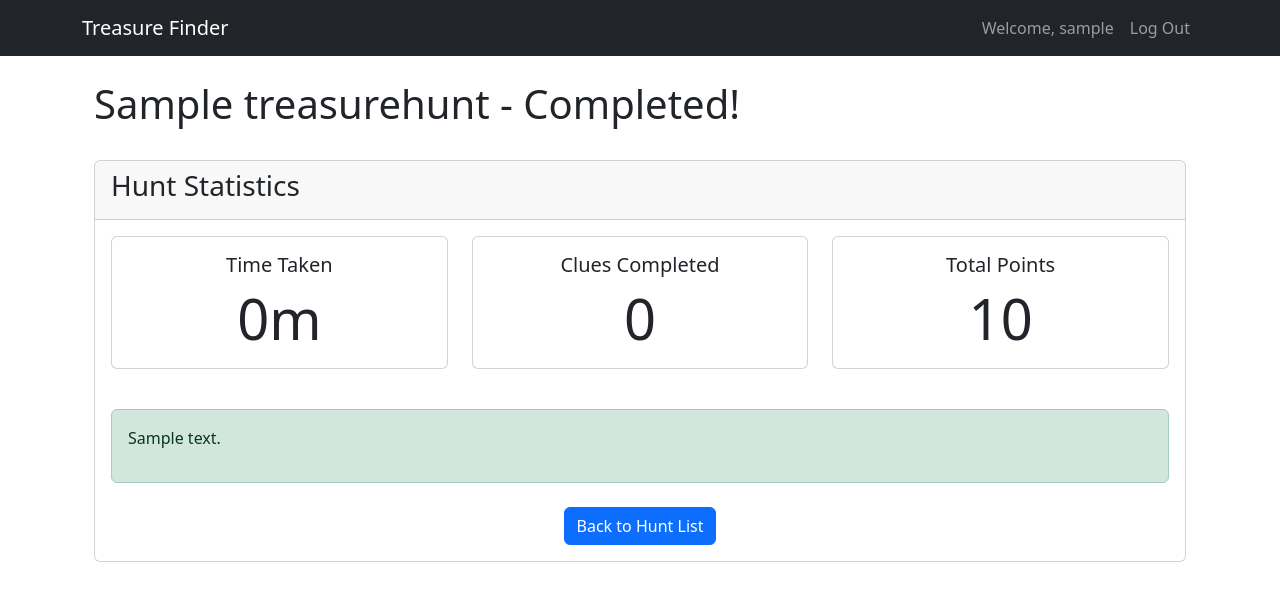
After one commit to cmauec/treasure-hunt, a Django app: page /treasure-hunts/hunt/00000000-0000-0000-0000-000000000001/completion/ in a window 1280 px wide. The commit adds this page. Shown: the top 601 px of the page. Run offline with Django 5.2, Linux system fonts and the light colour scheme; a user stored in the database is signed in; tables that the repository leaves empty hold one stand-in row (values such as "Sample post"); data that the repository does not hold is empty; parts of the project's set-up code (start-up, migrations or seed data) failed here and were passed over.

Commit message:
Refactor treasure hunt completion flow and add completion statistics page

```diff
--- /dev/null
+++ b/core/templates/core/hunt_completion.html
@@ -0,0 +1,55 @@
+{% extends 'core/base.html' %}
+
+{% block title %}{{ treasure_hunt.title }} - Completed!{% endblock %}
+
+{% block content %}
+<div class="container">
+    <div class="row mb-4">
+        <div class="col">
+            <h1>{{ treasure_hunt.title }} - Completed!</h1>
+        </div>
+    </div>
+
+    <div class="card">
+        <div class="card-header">
+            <h3>Hunt Statistics</h3>
+        </div>
+        <div class="card-body">
+            <div class="row">
+                <div class="col-md-4">
+                    <div class="card text-center mb-3">
+                        <div class="card-body">
+                            <h5 class="card-title">Time Taken</h5>
+                            <p class="card-text display-4">{{ time_taken }}</p>
+                        </div>
+                    </div>
+                </div>
+                <div class="col-md-4">
+                    <div class="card text-center mb-3">
+                        <div class="card-body">
+                            <h5 class="card-title">Clues Completed</h5>
+                            <p class="card-text display-4">{{ total_clues }}</p>
+                        </div>
+                    </div>
+                </div>
+                <div class="col-md-4">
+                    <div class="card text-center mb-3">
+                        <div class="card-body">
+                            <h5 class="card-title">Total Points</h5>
+                            <p class="card-text display-4">{{ total_points }}</p>
+                        </div>
+                    </div>
+                </div>
+            </div>
+
+            <div class="alert alert-success mt-4">
+                <p>{{ treasure_hunt.completion_message }}</p>
+            </div>
+
+            <div class="text-center mt-4">
+                <a href="{% url 'treasure_hunt_list' %}" class="btn btn-primary">Back to Hunt List</a>
+            </div>
+        </div>
+    </div>
+</div>
+{% endblock %}
--- a/core/templates/core/hunt_details.html
+++ b/core/templates/core/hunt_details.html
@@ -94,7 +94,7 @@
                                             You have completed this hunt!
                                         </div>
                                         <p>Points obtained: {{ user_progress.total_points }}</p>
-                                        <a href="{% url 'view_hunt' treasure_hunt.id %}" class="btn btn-primary w-100">
+                                        <a href="{% url 'hunt_completion' treasure_hunt.id %}" class="btn btn-primary w-100">
                                             View Details
                                         </a>
                                     {% else %}
--- a/core/urls.py
+++ b/core/urls.py
@@ -19,12 +19,15 @@ urlpatterns = [
     path("edit/<uuid:hunt_id>/", views.edit_hunt, name="edit_hunt"),
     path("delete/<uuid:hunt_id>/", views.delete_hunt, name="delete_hunt"),
     path("signup/", views.SignUpView.as_view(), name="signup"),
+    path("hunt/delete/<uuid:hunt_id>/", views.delete_hunt, name="delete_hunt"),
     path(
-        "treasure-hunts/delete/<uuid:hunt_id>/", views.delete_hunt, name="delete_hunt"
-    ),
-    path(
-        "treasure-hunts/<uuid:hunt_id>/participants/",
+        "hunt/<uuid:hunt_id>/participants/",
         views.view_hunt_participants,
         name="hunt_participants",
     ),
+    path(
+        "hunt/<uuid:hunt_id>/completion/",
+        views.hunt_completion,
+        name="hunt_completion",
+    ),
 ]
--- a/core/views.py
+++ b/core/views.py
@@ -229,51 +229,44 @@ def verify_location(request, hunt_id):
         abs(current_clue.latitude - user_lat) <= margin
         and abs(current_clue.longitude - user_lng) <= margin
     ):
-
         # Get the next clue
         next_clue = progress.treasure_hunt.clues.filter(
             order__gt=current_clue.order
         ).first()
 
+        # Award points for completing the current clue
+        progress.total_points += progress.treasure_hunt.points_per_clue
+
         if next_clue:
             # Update the user to the next clue
             progress.current_clue = next_clue
-            # Award points for completing the current clue
-            progress.total_points += progress.treasure_hunt.points_per_clue
             progress.save()
             return JsonResponse(
                 {
                     "success": True,
                     "message": current_clue.unlock_message,
-                    "next_clue": {
-                        "hint_text": next_clue.hint_text,
-                        "order": next_clue.order,
-                    },
+                    "next_clue": True,
                 }
             )
-
-        # The user has completed all the clues
-        progress.is_completed = True
-        # Award points for completing the last clue and the bonus for completing the hunt
-        progress.total_points += (
-            progress.treasure_hunt.points_per_clue
-            + progress.treasure_hunt.completion_points
-        )
-        # Register the completion date
-        progress.completed_at = timezone.now()
-        progress.save()
-        return JsonResponse(
-            {
-                "success": True,
-                "message": "¡Congratulations! You have completed the treasure hunt",
-                "completed": True,
-            }
-        )
+        else:
+            # This was the last clue - mark as completed
+            progress.is_completed = True
+            progress.completed_at = timezone.now()
+            progress.total_points += progress.treasure_hunt.completion_points
+            progress.save()
+            return JsonResponse(
+                {
+                    "success": True,
+                    "message": current_clue.unlock_message,
+                    "completed": True,
+                    "completion_url": reverse("hunt_completion", args=[hunt_id]),
+                }
+            )
 
     return JsonResponse(
         {
             "success": False,
-            "message": "The location does not match the current clue. Keep searching!",
+            "message": "You're not close enough to the clue location. Keep searching!",
         }
     )
 
@@ -677,3 +670,37 @@ def view_hunt_participants(request, hunt_id):
         "participants": participants,
     }
     return render(request, "core/hunt_participants.html", context)
+
+
+@login_required
+def hunt_completion(request, hunt_id):
+    """
+    View function for displaying the completion page of a treasure hunt.
+    Shows statistics about the hunt completion.
+    """
+    treasure_hunt = get_object_or_404(TreasureHunt, pk=hunt_id)
+    progress = get_object_or_404(
+        UserProgress, user=request.user, treasure_hunt=treasure_hunt
+    )
+
+    if not progress.is_completed:
+        return redirect("view_hunt", hunt_id=hunt_id)
+
+    # Calculate time taken
+    time_taken = progress.completed_at - progress.started_at
+    print(time_taken)
+    total_seconds = (
+        time_taken.total_seconds()
+    )  # Use total_seconds to avoid issues with timedelta
+    hours = int(total_seconds // 3600)
+    minutes = int((total_seconds % 3600) // 60)
+    time_taken_str = f"{hours}h {minutes}m" if hours > 0 else f"{minutes}m"
+    print(time_taken_str)
+
+    context = {
+        "treasure_hunt": treasure_hunt,
+        "time_taken": time_taken_str,
+        "total_clues": treasure_hunt.clues.count(),
+        "total_points": progress.total_points,
+    }
+    return render(request, "core/hunt_completion.html", context)
```
Also changed, not shown: core/templates/core/view_hunt.html (+18 -7 lines).
